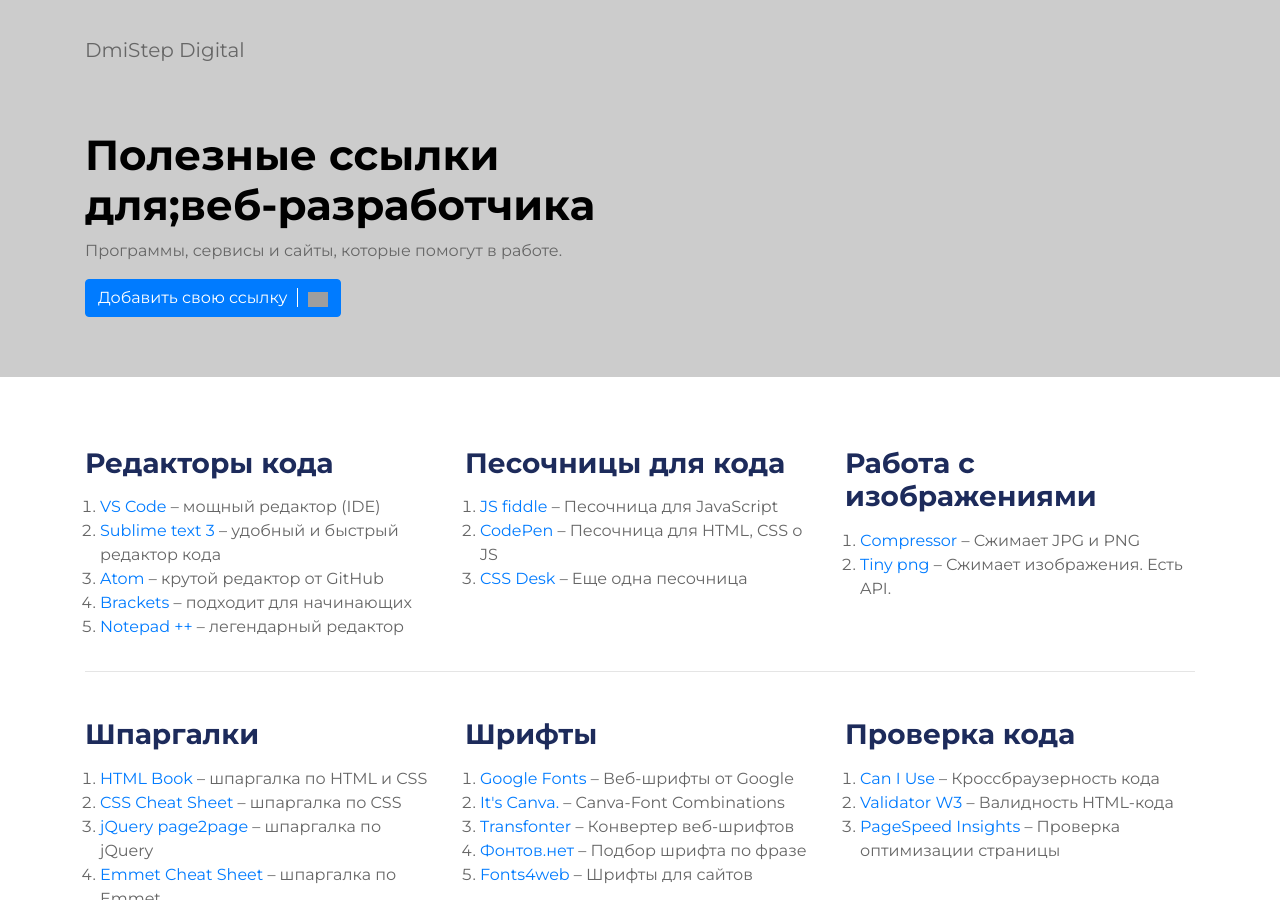
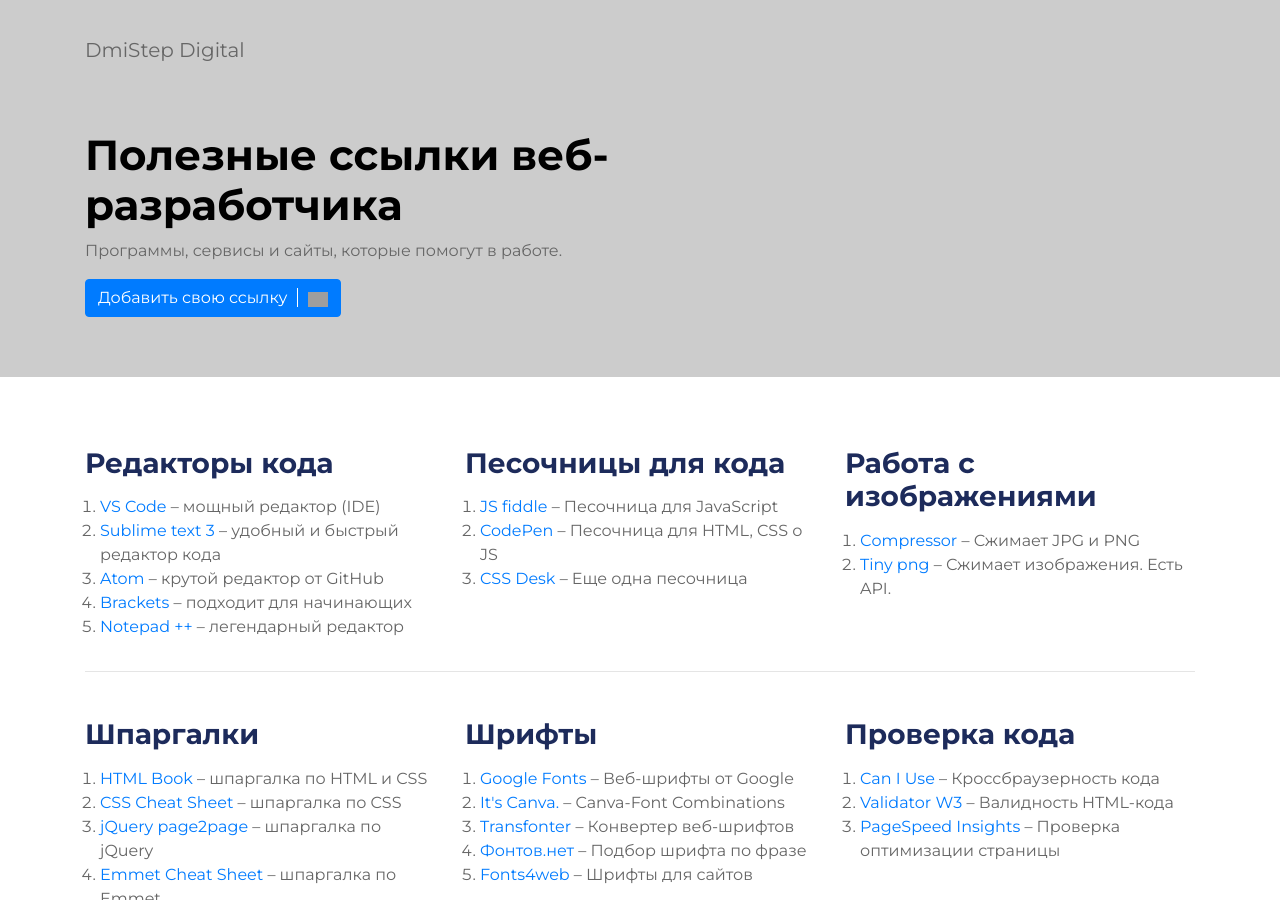
Before and after one commit to Dmistep/dmistep.github.io, a Jekyll site: the page mylink/index.html, which Jekyll copies as it is, in a window 1280 px wide and 900 px high. Built offline with Jekyll 4.4.1, drawn with Linux system fonts in a browser that asks for light colours; grey boxes are pictures that could not be loaded.

Commit message:
for link

```diff
--- a/mylink/index.html
+++ b/mylink/index.html
@@ -35,7 +35,7 @@
 			</div>
 			<div class="row">
 				<div class="col-lg-6">
-				   <h1 class="header__title">Полезные ссылки для;веб-разработчика</h1>
+				   <h1 class="header__title">Полезные ссылки веб-разработчика</h1>
 				   <p class="header__text">Программы, сервисы и сайты, которые помогут в работе.</p>
 				   <a href="https://dmistep.github.io/mylink" class="btn btn-primary"> <span class="button-text">Добавить свою ссылку</span> <img class="button-img" src="img/github-logo.svg" alt=""></a>
 				</div>
```
